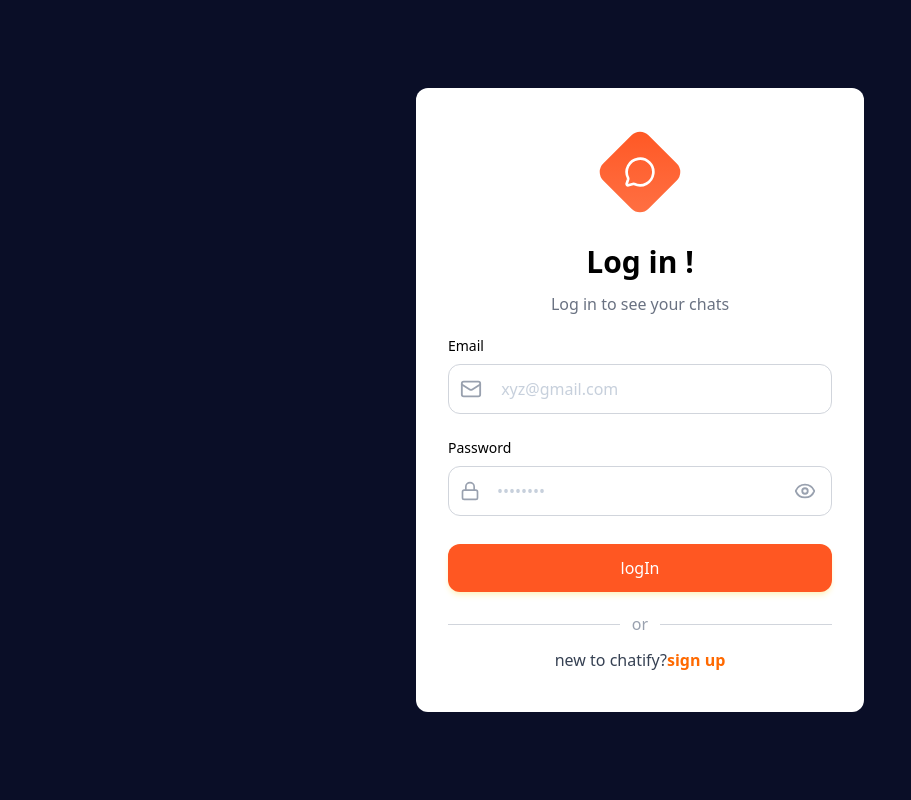
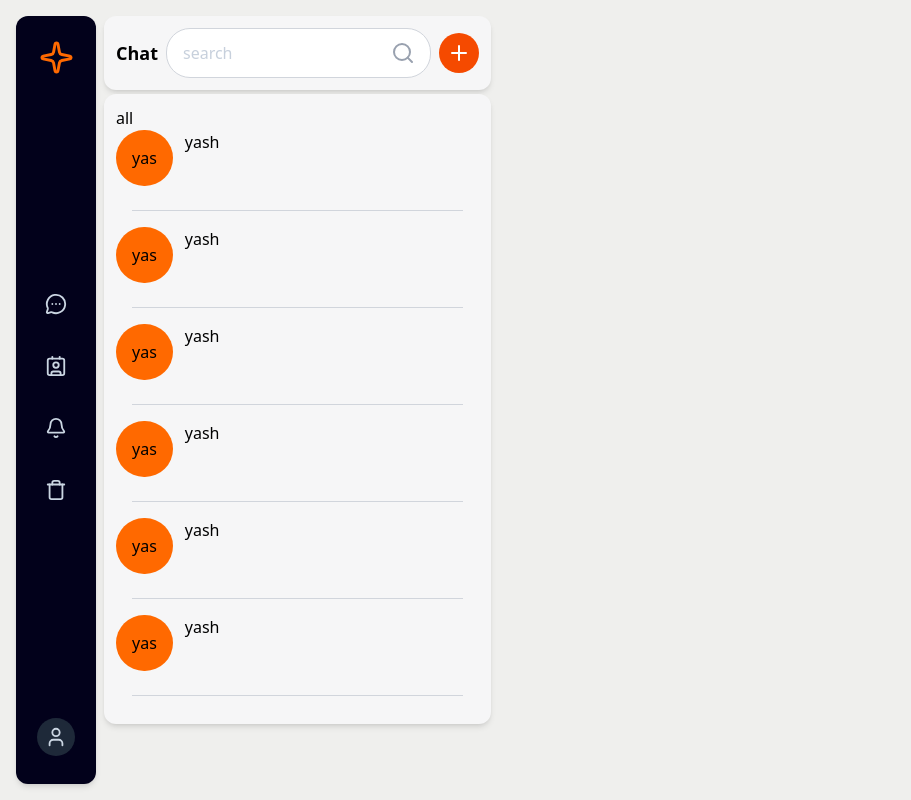
Before and after one commit to Yash-x-16/chatify, a React app in the folder frontend/: page /home in a window 1280 px wide. Before the commit this address led to /signin. Shown: the whole page, without its empty margins (0-911 px from the left). Built offline with nearby package versions, Linux system fonts and the light colour scheme; no server answers; the HTML template or start-up script is replaced by a standard one.

Commit message:
completing chatpage

```diff
--- a/frontend/src/App.tsx
+++ b/frontend/src/App.tsx
@@ -13,18 +13,18 @@
     isauthUSer()
   },[isauthUSer])
 
-  if(isAuthChecking)
-    return <div className="min-h-screen bg-[#0A0E27] flex items-center justify-center p-4 text-white">
-     <PageLoader/>
-    </div>
+  // if(isAuthChecking)
+  //   return <div className="min-h-screen bg-[#efefed] flex items-center justify-center p-4 text-white">
+  //    <PageLoader/>
+  //   </div>
 
-  return <div className="min-h-screen bg-[#0A0E27] flex items-center justify-center p-4">
+  return <div className="min-h-screen bg-[#efefed] flex items-center justify-center ">
 
     <Routes>
 
     <Route path="/signup" element={!authUser?<SignupPage/>:<HomePage/>}/>
     <Route path="/signin" element={!authUser?<SigninPage/>:<HomePage/>}/>
-    <Route path="/home" element={authUser?<HomePage/>:<Navigate to={'/signin'}/>}/>
+    <Route path="/home" element={<HomePage/>}/>
     </Routes>
      <Toaster/>
     </div>
--- /dev/null
+++ b/frontend/src/components/cards/UserCards.tsx
@@ -0,0 +1,25 @@
+interface userCard{
+    username?:string ,
+    profile?:string
+}
+function UserCards(prop:userCard) {
+  return (
+    <div className="flex gap-2 flex-col">
+        <div className="flex gap-3">
+            <div className="flex  items-center p-4 rounded-full bg-orange-500">
+                {prop.profile}
+            </div>
+            <div>
+                {prop.username}
+            </div>
+        </div>
+        <div className="w-full p-4">
+            <div className="border-t border-t-gray-300">
+            </div>
+        </div>
+    </div>
+
+  )
+}
+
+export default UserCards
--- /dev/null
+++ b/frontend/src/components/chatpage/ChatHeader.tsx
@@ -0,0 +1,22 @@
+import { Plus, Search } from "lucide-react"
+import InputBox from "../ui/InputBox"
+
+function ChatHeader() {
+  return (
+    <div className="bg-[#f6f6f7] mb-1 shadow-md  p-3 flex rounded-xl gap-2 items-center justify-center ml-2 ">
+        <div className="text-black font-semibold font-sans text-lg">
+            Chat
+        </div>
+        <div >
+            <InputBox variant="primary" type="text" plcaeholder="search" iconOnEnd={<Search/>} />
+        </div>
+        <div className="flex justify-center items-center">
+            <div className="bg-orange-600 rounded-full p-2 cursor-pointer flex justify-center items-center">
+                <Plus className="text-white"/>
+            </div>
+        </div>
+        </div>
+  )
+}
+
+export default ChatHeader
--- /dev/null
+++ b/frontend/src/components/chatpage/Sidebar.tsx
@@ -0,0 +1,49 @@
+import {  Sparkle,Bell,MessageCircleMore,Trash, Contact,  User} from "lucide-react"
+import { useChatStore } from "../../store/chatStore"
+function Sidebar() {
+  const {currentPage,setCurrentPage}= useChatStore()
+  return (
+    <div className="bg-[#02011b] text-white  min-w-20 rounded-xl shadow-md flex flex-col justify-between">
+        <div>
+           <div className="flex justify-center items-center mt-6">
+            <Sparkle size={"35px"} className="text-orange-500"/>
+           </div>
+        </div>
+        <div>
+          <div className="flex flex-col justify-center items-center gap-10">
+            <MessageCircleMore
+            onClick={()=>{
+              setCurrentPage("chat")
+            }}
+            className={`cursor-pointer hover:text-orange-400 transition-all duration-300 ${currentPage==="chat"?"text-orange-500":"text-slate-300"}`} size={"22px"}/>
+            <Contact
+               onClick={()=>{
+              setCurrentPage("contact")
+            }}
+             size={"22px"} className={`cursor-pointer hover:text-orange-400 transition-all duration-300 ${currentPage==="contact"?"text-orange-500":"text-slate-300"}`}/>
+            <Bell
+              onClick={()=>{
+              setCurrentPage("notification")
+            }}
+            size={"22px"}    className={`cursor-pointer hover:text-orange-400 transition-all duration-300 ${currentPage==="notification"?"text-orange-500":"text-slate-300"}`}/>
+            <Trash
+              onClick={()=>{
+              setCurrentPage("delete")
+            }}
+            size={"22px"}   className={`cursor-pointer hover:text-orange-400 transition-all duration-300 ${currentPage==="delete"?"text-orange-500":"text-slate-300"}`}/>
+          </div>
+        </div>
+        <div className="mb-7 flex justify-center items-center">
+            <div className="flex justify-center items-center bg-gray-800 rounded-full p-2">
+              <User
+               onClick={()=>{
+              setCurrentPage("profile")
+            }}
+              className={` hover:text-orange-400  ${currentPage==="profile"?"text-orange-500":"text-slate-300"} cursor-pointer`} size={"22px"}/>
+            </div>
+        </div>
+    </div>
+  )
+}
+
+export default Sidebar
--- a/frontend/src/components/ui/InputBox.tsx
+++ b/frontend/src/components/ui/InputBox.tsx
@@ -24,9 +24,9 @@
           onChange={prop.onchange}
           placeholder={prop.plcaeholder}
            className={`bg-white px-6 text-slate-400
-             font-medium py-3 pl-12 pr-4  focus
+             font-medium py-3 ${prop.iconOnstart?"pl-12":"pl-4"} pr-4  focus
              block w-full  border border-gray-300
-             rounded-xl focus:ring-2
+             rounded-3xl focus:ring-2
             focus:ring-[#FF5722] focus:border-transparent
             transition-all outline-none`}/>
            {prop.iconOnEnd?<div className='absolute right-4 top-1/2 -translate-y-1/2 text-gray-400 cursor-pointer '>{prop.iconOnEnd}</div>:null}
--- a/frontend/src/pages/HomePage.tsx
+++ b/frontend/src/pages/HomePage.tsx
@@ -1,15 +1,26 @@
-import { authStore } from "../store/authStore"
+import ChatHeader from "../components/chatpage/ChatHeader"
+import Sidebar from "../components/chatpage/Sidebar"
+import UserCards from "../components/cards/userCards"
 function HomePage() {
-  const {isauthUSer}=authStore()
   return (
-    <div className="text-white">HomePage
-    <button onClick={async ()=>{
-      localStorage.removeItem("token")
-      await isauthUSer()
-    }}
-    className="cursor-pointer "
-    >
-      signout</button></div>
+    <div className="min-h-screen p-4 flex bg-[#efefed] min-w-full">
+      <div className="flex">
+        <Sidebar/>
+      </div>
+      <div className="flex flex-col">
+        <ChatHeader/>
+        <div className="flex flex-col rounded-xl  overflow-scroll shadow-md p-3 ml-2 bg-[#f6f6f7]">
+          all
+          <UserCards username="yash" profile="yas"/>
+          <UserCards username="yash" profile="yas"/>
+          <UserCards username="yash" profile="yas"/>
+          <UserCards username="yash" profile="yas"/>
+          <UserCards username="yash" profile="yas"/>
+          <UserCards username="yash" profile="yas"/>
+        </div>
+
+      </div>
+    </div>
   )
 }
 
--- a/frontend/src/pages/SignupPage.tsx
+++ b/frontend/src/pages/SignupPage.tsx
@@ -4,7 +4,7 @@
 import Button from '../components/ui/Button';
 import { authStore } from '../store/authStore';
 import toast from 'react-hot-toast';
-import { Navigate, useNavigate } from 'react-router-dom';
+import { useNavigate } from 'react-router-dom';
 
 function SignupPage() {
   const [visible,setVisible] = useState(false)
@@ -26,7 +26,10 @@
   }
 
   return (
-    <div className='h-auto bg-white rounded-xl p-8 w-full max-w-md'>
+    <div className='min-h-scree w-screen  flex justify-center items-center p-4'>
+
+
+    <div className='h-auto bg-white rounded-xl p-8 w-full max-w-md shadow-md'>
     <div className='flex flex-col  items-center'>
       <div>
           <div className='bg-linear-to-br mt-5 from-[#FF5722] to-[#FF7043] size-16 mb-10  rounded-xl transform rotate-45 p-4 flex justify-center items-center'>
@@ -107,6 +110,7 @@
         </span>
       </div>
     </div>
+   </div>
   );
 }
 
--- /dev/null
+++ b/frontend/src/store/chatStore.ts
@@ -0,0 +1,13 @@
+import {create} from "zustand"
+
+interface chatStore {
+    currentPage:string | null ,
+    setCurrentPage:(cp :string)=>void
+}
+
+export const useChatStore = create<chatStore>()((set)=>({
+    currentPage:null ,
+    setCurrentPage:(cp)=>{
+        set({currentPage:cp})
+    }
+}))
```
